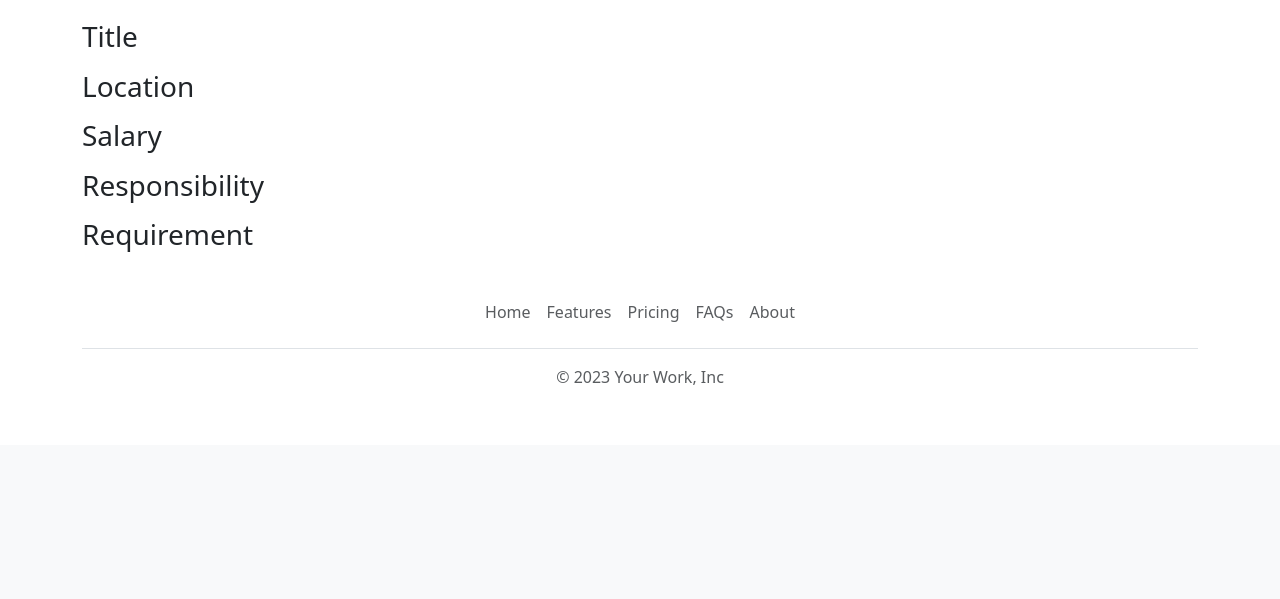
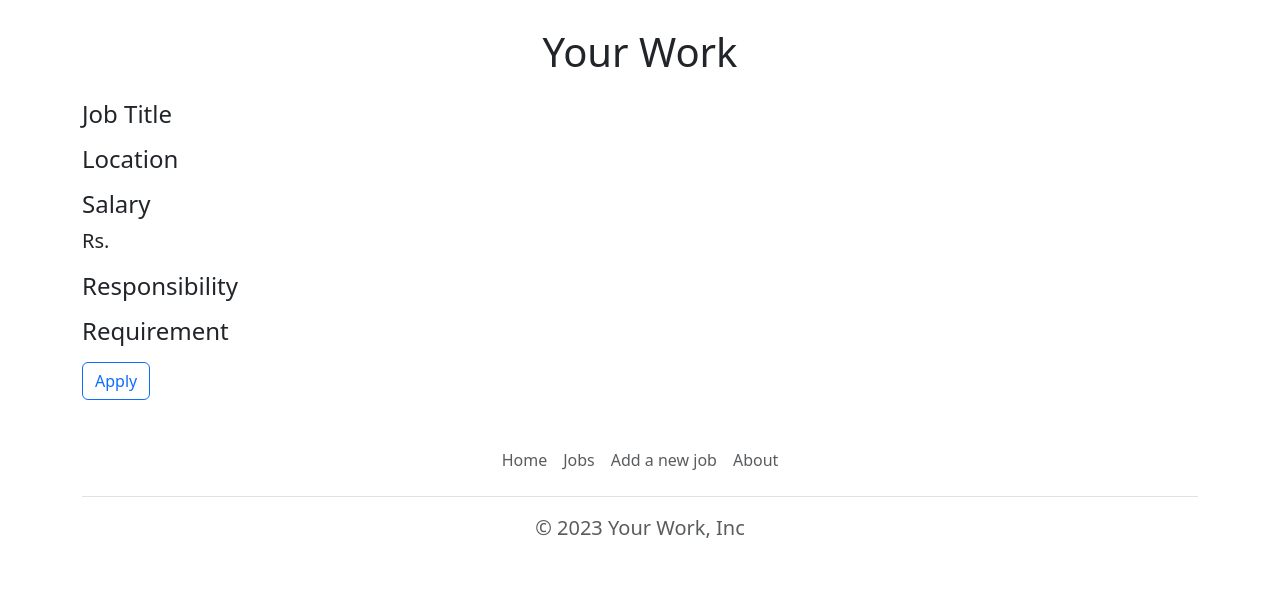
Before and after one commit to Gohul0V0K/Your_Work, a Flask app: template templates/jobpage.html in a window 1280 px wide. Shown: the part 456-1055 px from the top of the page. Before the commit the page ends 841 px from the top, so only its background shows below. Run offline with Flask 3, Linux system fonts and the light colour scheme; the template is opened without the code that fills it, so the values that code supplies are empty.

Commit message:
added application details to database

```diff
--- a/app.py
+++ b/app.py
@@ -1,5 +1,5 @@
-from flask import Flask,render_template,jsonify
-from database import load_jobs,load_job_db
+from flask import Flask,render_template,jsonify,request
+from database import load_jobs,load_job_db,add_application
 
 app=Flask(__name__)
 
@@ -20,6 +20,18 @@
 
   return render_template('jobpage.html',job=jobs)
 
+@app.route("/job/<id>/apply")
+def apply_to_job(id):
+  jobs=load_job_db(id)
+  return render_template('applicationform.html',job=jobs)
+
+
+@app.route("/job/submited", methods=['POST'])
+def application_submited():
+  data=request.form
+  add_application(data)
+
+  return render_template('application_submitted.html',data=data)
 
 if __name__=="__main__":
   app.run(host='0.0.0.0',debug=True)
--- a/pyproject.toml
+++ b/pyproject.toml
@@ -8,6 +8,7 @@
 python = ">=3.10.0,<3.11"
 flask = "^3.0.1"
 sqlalchemy = "^2.0.25"
+supabase = "^2.3.4"
 
 [tool.pyright]
 # https://github.com/microsoft/pyright/blob/main/docs/configuration.md
--- a/templates/footer.html
+++ b/templates/footer.html
@@ -1,11 +1,11 @@
 <div class="container">
   <footer class="py-3 my-4">
     <ul class="nav justify-content-center border-bottom pb-3 mb-3">
-      <li class="nav-item"><a href="#" class="nav-link px-2 text-body-secondary">Home</a></li>
-      <li class="nav-item"><a href="#" class="nav-link px-2 text-body-secondary">Features</a></li>
-      <li class="nav-item"><a href="#" class="nav-link px-2 text-body-secondary">Pricing</a></li>
-      <li class="nav-item"><a href="#" class="nav-link px-2 text-body-secondary">FAQs</a></li>
-      <li class="nav-item"><a href="#" class="nav-link px-2 text-body-secondary">About</a></li>
+      <li class="nav-item"><a href="/" class="nav-link px-2 text-body-secondary">Home</a></li>
+      <li class="nav-item"><a href="/#jobs" class="nav-link px-2 text-body-secondary">Jobs</a></li>
+      <li class="nav-item"><a href="/" class="nav-link px-2 text-body-secondary">Add a new job</a></li>
+
+      <li class="nav-item"><a href="/#about" class="nav-link px-2 text-body-secondary">About</a></li>
     </ul>
     <p class="text-center text-body-secondary">&copy; 2023 Your Work, Inc</p>
   </footer>
--- a/templates/jobitems.html
+++ b/templates/jobitems.html
@@ -7,6 +7,6 @@
     {% endif %}
   </div>
   <div class="col-3">
-    <a href="/job/{{job['id']}}" type="button" class="btn btn-outline-primary float-right align-middle">Apply</a>
+    <a href="/job/{{job['id']}}" type="button" class="btn btn-outline-primary float-right align-middle">View</a>
   </div>
 </div>
--- a/templates/jobpage.html
+++ b/templates/jobpage.html
@@ -12,6 +12,11 @@
         width: 100%;
         margin-bottom:20px;
       }
+
+      p{
+        font-size:20px;
+        font-weight:normal;
+      }
     </style>
   </head>
 
@@ -19,20 +24,24 @@
      {% include 'nav.html' %}
    <img src="https://images.unsplash.com/photo-1494178270175-e96de2971df9?q=80&w=1980&auto=format&fit=crop&ixlib=rb-4.0.3&ixid=M3wxMjA3fDB8MHxwaG90by1wYWdlfHx8fGVufDB8fHx8fA%3D%3D" id="banner"/>
     <div class="container">
-    <h3>Title</h3>
-    <p>{{job['title']}}</p>
+      <h1 class="text-center mt-2 mb-4">Your Work</h1>
+      <h4>Job Title</h4>
+      <p>{{job['title']}}</p>
 
-    <h3>Location</h3>
-    <p>{{job['location']}}</p>
+      <h4>Location</h4>
+      <p>{{job['location']}}</p>
 
-    <h3>Salary</h3>
-    <p>{{job['salary']}}</p>
+      <h4>Salary</h4>
+      <p>Rs.{{job['salary']}}</p>
 
-    <h3>Responsibility</h3>
-    <p>{{job['responsibility']}}</p>
+      <h4>Responsibility</h4>
+      <p>{{job['responsibility']}}</p>
 
-    <h3>Requirement</h3>
-    <p>{{job['requirement']}}</p>
+      <h4>Requirement</h4>
+      <p>{{job['requirement']}}</p>
+
+       <a href="/job/{{job['id']}}/apply" type="button" class="btn btn-outline-primary float-right align-middle">Apply</a>
+
     </div>
     {% include 'footer.html' %}
   </body>
```
Also changed, not shown: database.py (+14 -0 lines), templates/application_submitted.html (added, +39 -0 lines), templates/applicationform.html (added, +58 -0 lines), templates/home.html (+4 -3 lines), 1 other file.
